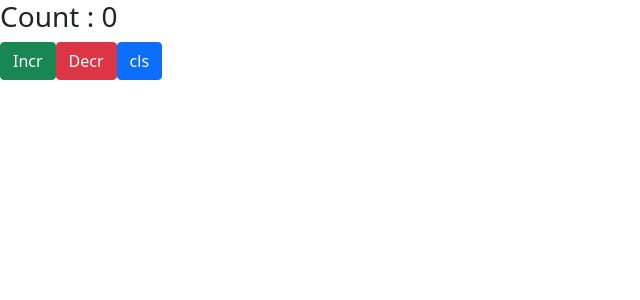
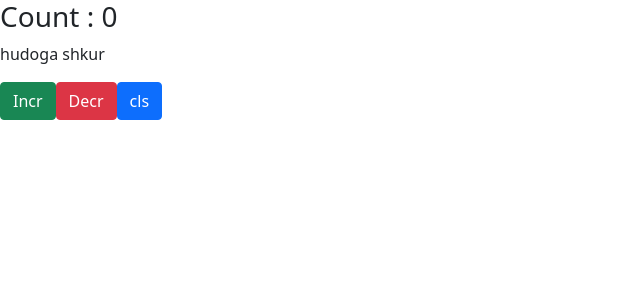
Before and after one commit to dovudhusanov/reactTutorial, a React (Create React App) app: page / in a window 1280 px wide. Shown: the top 300 px of the page, without its empty margins (0-640 px from the left). Built offline with nearby package versions, Linux system fonts and the light colour scheme.

Commit message:
new p tag

```diff
--- a/src/componetns/newTeacher/Lesson.js
+++ b/src/componetns/newTeacher/Lesson.js
@@ -7,6 +7,7 @@ function Lesson() {
   return (
       <>
         <h3>Count : {count}</h3>
+          <p>hudoga shkur</p>
         <button className='btn btn-success' onClick={() => setCount(count + 1)}>Incr</button>
         <button className='btn btn-danger' onClick={() => setCount(count - 1)}>Decr</button>
         <button className='btn btn-primary' onClick={() => setCount(0)}>cls</button>
```
